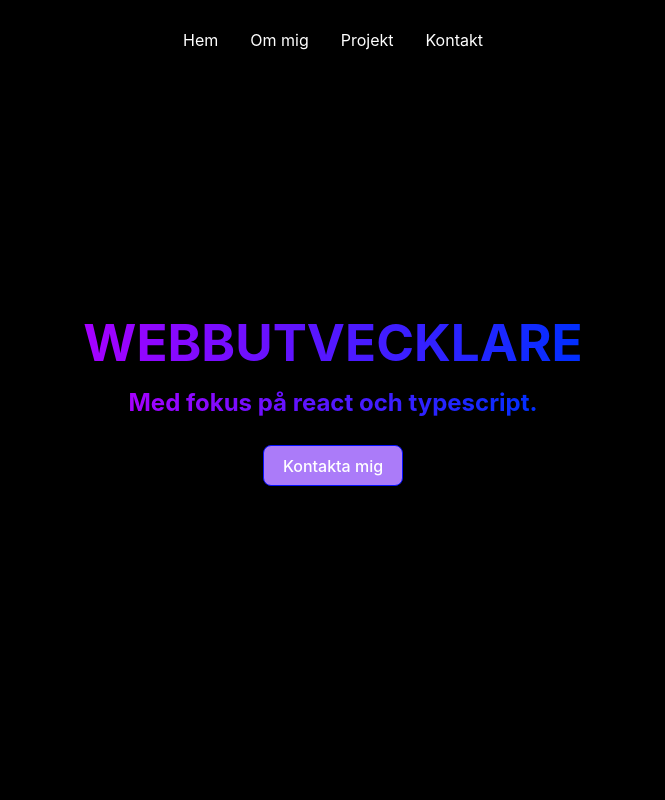
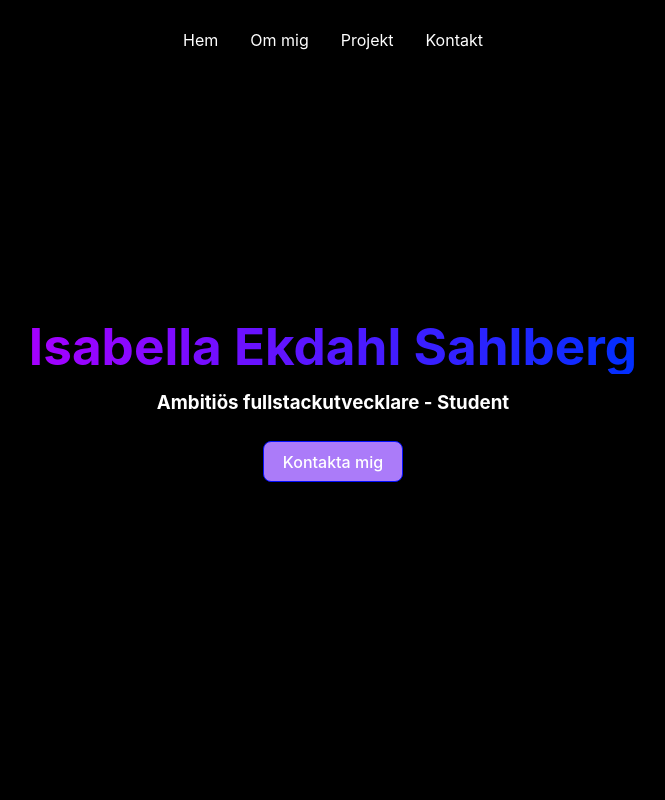
Before and after one commit to isabellaes/_portfolio, a React (Vite) app: page / in a window 1280 px wide. Shown: the top 800 px of the page, without its empty margins (307-972 px from the left). Built offline with nearby package versions, Linux system fonts and the light colour scheme.

Commit message:
update home

```diff
--- a/src/components/home/Home.tsx
+++ b/src/components/home/Home.tsx
@@ -4,8 +4,8 @@ import Button from "../button/Button";
 const Home = () => {
   return (
     <div id="HOME" className="home">
-      <h1>WEBBUTVECKLARE</h1>
-      <h2>Med fokus på react och typescript.</h2>
+      <h1>Isabella Ekdahl Sahlberg</h1>
+      <h3>Ambitiös fullstackutvecklare - Student</h3>
 
       <br />
       <a href="#CONTACT">
```
